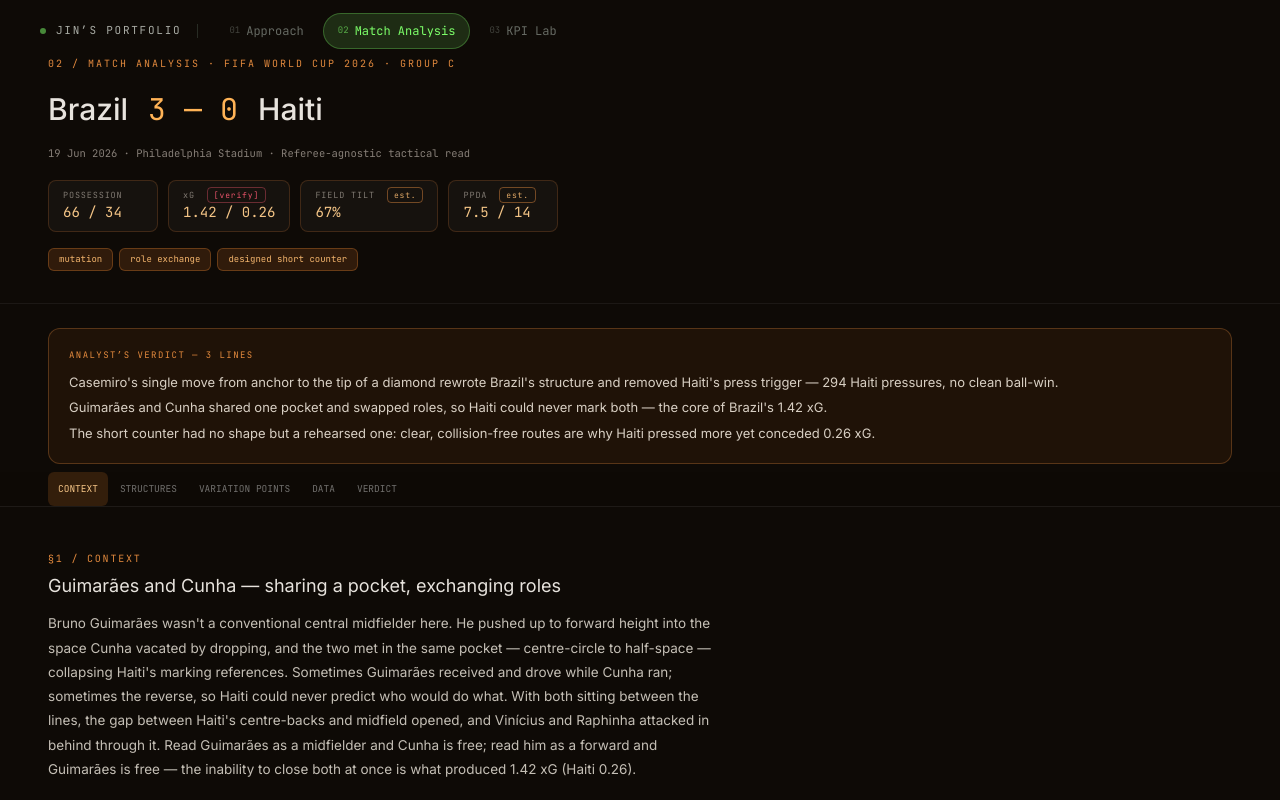
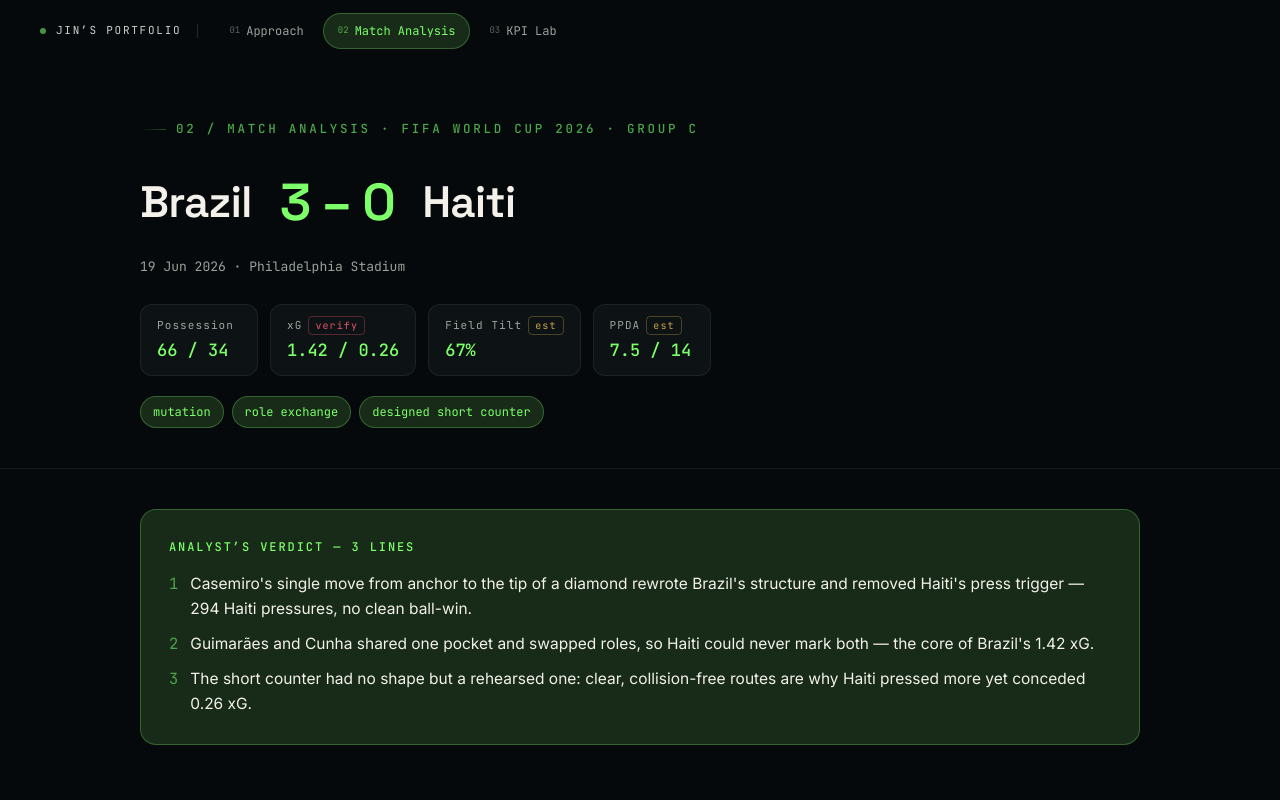
Before and after one commit to gksgurwls0218-crypto/jin-portfolio, a Next.js app: page /match-analysis/brazil-haiti in a window 1280 px wide. Shown: the top 800 px of the page. Built offline with nearby package versions, Linux system fonts and the light colour scheme.

Commit message:
Readability pass: lift muted text tokens, opaque nav, bigger index-card titles + detail labels, green-themed & enlarged match-detail header/verdict/body, remove essays sub-line

```diff
--- a/app/globals.css
+++ b/app/globals.css
@@ -21,11 +21,11 @@
   --green-soft:   rgba(125, 255, 106, 0.14);
   --green-line:   rgba(125, 255, 106, 0.28);
 
-  /* ── Ink (warm off-white on dark) ── */
+  /* ── Ink (warm off-white on dark) — kept legible, no faint greys ── */
   --ink:          #f3f1ea;
-  --ink-2:        rgba(228, 234, 226, 0.72);
-  --ink-3:        rgba(190, 202, 192, 0.5);
-  --ink-4:        rgba(160, 176, 164, 0.34);
+  --ink-2:        rgba(231, 237, 230, 0.88);
+  --ink-3:        rgba(205, 216, 207, 0.74);
+  --ink-4:        rgba(184, 198, 187, 0.60);
 
   /* ── Lines / edges ── */
   --edge:         rgba(180, 220, 190, 0.09);
@@ -84,7 +84,7 @@
 .t-hero    { font-size: clamp(46px, 8vw, 108px); line-height: 0.96; letter-spacing: -0.04em; font-weight: 700; }
 .t-section { font-size: clamp(32px, 5vw, 60px);  line-height: 1.02; letter-spacing: -0.028em; }
 .t-card    { font-size: clamp(19px, 2vw, 24px);  line-height: 1.12; letter-spacing: -0.015em; }
-.t-eyebrow { font-size: 11px; letter-spacing: 0.28em; text-transform: uppercase; }
+.t-eyebrow { font-size: 12.5px; letter-spacing: 0.22em; text-transform: uppercase; font-weight: 500; }
 
 /* Kicker line used before section titles */
 .kicker {
--- a/app/match-analysis/[slug]/page.tsx
+++ b/app/match-analysis/[slug]/page.tsx
@@ -4,7 +4,6 @@
 import { getMatchSlugs, getMatchSource } from "@/lib/mdx";
 import { mdxComponents } from "@/components/match/mdxComponents";
 import MatchHeader from "@/components/match/MatchHeader";
-import MatchNav from "@/components/match/MatchNav";
 
 export function generateStaticParams() {
   return getMatchSlugs().map((slug) => ({ slug }));
@@ -29,26 +28,27 @@
   const { frontmatter, content } = getMatchSource(slug);
 
   return (
-    <div style={{ background: "#0e0a06" }}>
+    <div style={{ background: "var(--stage)" }}>
       <MatchHeader frontmatter={frontmatter} />
 
-      <div className="px-6 md:px-12 pt-6">
-        <div className="rounded-xl p-5 mb-2" style={{ background: "rgba(255,130,40,.07)", border: "0.5px solid rgba(255,155,70,.26)" }}>
-          <p className="mono mb-2.5" style={{ fontSize: 9, letterSpacing: ".16em", color: "var(--amber-dim,rgba(255,155,70,.88))" }}>
-            ANALYST&rsquo;S VERDICT — 3 LINES
+      <div className="px-6 md:px-10 pt-10">
+        <div className="max-w-[1000px] mx-auto rounded-2xl p-7" style={{ background: "var(--green-soft)", border: "0.5px solid var(--green-line)" }}>
+          <p className="mono mb-4" style={{ fontSize: 12, fontWeight: 500, letterSpacing: ".16em", textTransform: "uppercase", color: "var(--green-bright)" }}>
+            Analyst&rsquo;s verdict — 3 lines
           </p>
           {frontmatter.verdict3?.map((line, i) => (
-            <p key={i} className="mb-1.5 last:mb-0" style={{ fontSize: 13, color: "rgba(232,224,212,.92)" }}>
-              {line}
+            <p key={i} className="mb-2.5 last:mb-0 flex gap-3" style={{ fontSize: 15.5, lineHeight: 1.6, color: "var(--ink)" }}>
+              <span className="mono shrink-0" style={{ color: "var(--green-mid)" }}>{i + 1}</span>
+              <span>{line}</span>
             </p>
           ))}
         </div>
       </div>
 
-      <MatchNav />
-
-      <div className="px-6 md:px-12 py-11 max-w-[880px]">
-        <MDXRemote source={content} components={mdxComponents} options={{ blockJS: false }} />
+      <div className="px-6 md:px-10 py-14">
+        <div className="max-w-[1000px] mx-auto">
+          <MDXRemote source={content} components={mdxComponents} options={{ blockJS: false }} />
+        </div>
       </div>
     </div>
   );
--- a/app/match-analysis/page.tsx
+++ b/app/match-analysis/page.tsx
@@ -25,7 +25,6 @@
           n: "02",
           label: "Essays",
           title: "The ideas, written out.",
-          desc: "Ideas, insights, etc..",
         },
       ]}
     />
--- a/components/DoorLanding.tsx
+++ b/components/DoorLanding.tsx
@@ -9,7 +9,7 @@
   eyebrow, title, accent, intro, doors,
 }: { eyebrow: string; title: string; accent: string; intro: string; doors: Door[] }) {
   return (
-    <section className="relative px-6 md:px-10 pt-40 pb-40" style={{ background: "var(--stage)" }}>
+    <section className="relative px-6 md:px-10 pt-44 pb-40" style={{ background: "var(--stage)" }}>
       <div className="max-w-[1120px] mx-auto">
         <Reveal>
           <p className="mono t-eyebrow kicker mb-7">{eyebrow}</p>
--- a/components/Nav.tsx
+++ b/components/Nav.tsx
@@ -25,9 +25,10 @@
       className="fixed top-0 left-0 right-0 z-50 flex items-center justify-between px-6 md:px-10"
       style={{
         height: 62,
-        background: scrolled ? "rgba(6,9,11,0.94)" : "transparent",
+        background: scrolled ? "#06090b" : "transparent",
         backdropFilter: scrolled ? "blur(18px) saturate(150%)" : "none",
         WebkitBackdropFilter: scrolled ? "blur(18px) saturate(150%)" : "none",
+        boxShadow: scrolled ? "0 1px 0 var(--edge-2)" : "none",
         borderBottom: `0.5px solid ${scrolled ? "var(--edge-2)" : "transparent"}`,
         transition: "background .4s var(--ease-out), border-color .4s var(--ease-out), backdrop-filter .4s var(--ease-out)",
       }}
--- a/components/kpi/KpiDetail.tsx
+++ b/components/kpi/KpiDetail.tsx
@@ -29,8 +29,8 @@
         <div className="flex flex-col gap-10">
           {blocks.map((b) => (
             <div key={b.label}>
-              <p className="mono t-eyebrow mb-4" style={{ color: "var(--ink-4)" }}>{b.label}</p>
-              <p style={{ fontSize: 17, lineHeight: 1.72, color: "var(--ink-2)" }}>{b.text}</p>
+              <p className="mono mb-4" style={{ fontSize: 13, fontWeight: 500, letterSpacing: "0.14em", textTransform: "uppercase", color: "var(--green-bright)" }}>{b.label}</p>
+              <p style={{ fontSize: 17.5, lineHeight: 1.75, color: "var(--ink)" }}>{b.text}</p>
             </div>
           ))}
         </div>
--- a/components/kpi/KpiIndex.tsx
+++ b/components/kpi/KpiIndex.tsx
@@ -42,13 +42,13 @@
                 onMouseEnter={enter(true)} onMouseLeave={enter(false)}
               >
                 <div className="flex items-center justify-between gap-3 mb-4">
-                  <span className="mono" style={{ fontSize: 10.5, color: "var(--ink-4)", letterSpacing: "0.06em" }}>{it.sub}</span>
+                  <span className="mono" style={{ fontSize: 12, fontWeight: 500, color: "var(--green-mid)", letterSpacing: "0.06em" }}>{it.sub}</span>
                   {it.badge && (
-                    <span className="mono" style={{ fontSize: 10, fontWeight: 500, color: it.badge.color, padding: "3px 9px", borderRadius: 20, background: it.badge.bg, border: `0.5px solid ${it.badge.border}` }}>{it.badge.label}</span>
+                    <span className="mono" style={{ fontSize: 11, fontWeight: 500, color: it.badge.color, padding: "3px 10px", borderRadius: 20, background: it.badge.bg, border: `0.5px solid ${it.badge.border}` }}>{it.badge.label}</span>
                   )}
                 </div>
-                <h2 className="display mb-3" style={{ fontSize: 18, color: "var(--ink)", lineHeight: 1.14, letterSpacing: "-0.01em" }}>{it.title}</h2>
-                <p className="mb-6" style={{ fontSize: 13.5, lineHeight: 1.6, color: "var(--ink-2)" }}>{it.short}</p>
+                <h2 className="display mb-3" style={{ fontSize: 22, color: "var(--ink)", lineHeight: 1.14, letterSpacing: "-0.01em" }}>{it.title}</h2>
+                <p className="mb-6" style={{ fontSize: 15, lineHeight: 1.62, color: "var(--ink-2)" }}>{it.short}</p>
                 <div className="mt-auto pt-4" style={{ borderTop: "0.5px solid var(--edge)" }}>
                   <EnterTag />
                 </div>
--- a/components/match/Context.tsx
+++ b/components/match/Context.tsx
@@ -3,8 +3,8 @@
 
 export default function Context({ heading, children }: { heading: string; children: ReactNode }) {
   return (
-    <MatchSectionShell id="context" kicker="§1 / CONTEXT" heading={heading}>
-      <div className="space-y-3 max-w-[680px]" style={{ fontSize: 13.5, lineHeight: 1.8, color: "rgba(222,216,206,.88)" }}>
+    <MatchSectionShell id="context" kicker="" heading={heading}>
+      <div className="space-y-3 max-w-[720px]" style={{ fontSize: 16.5, lineHeight: 1.75, color: "var(--ink-2)" }}>
         {children}
       </div>
     </MatchSectionShell>
--- a/components/match/MatchHeader.tsx
+++ b/components/match/MatchHeader.tsx
@@ -1,68 +1,54 @@
 import type { MatchFrontmatter } from "@/lib/mdx";
 
-function EstChip() {
+function Chip({ label, color }: { label: string; color: string }) {
   return (
-    <span className="mono ml-1.5 px-1.5 py-0.5 rounded" style={{ fontSize: 8, color: "rgba(255,190,115,.85)", border: "0.5px solid rgba(255,155,70,.4)" }}>
-      est.
+    <span className="mono ml-1.5 px-1.5 py-0.5 rounded" style={{ fontSize: 10, color, border: `0.5px solid ${color}55` }}>
+      {label}
     </span>
   );
 }
-function VerifyChip() {
+
+function Stat({ label, value, extra }: { label: string; value: string; extra?: React.ReactNode }) {
   return (
-    <span className="mono ml-1.5 px-1.5 py-0.5 rounded" style={{ fontSize: 8, color: "#e8536a", border: "0.5px solid rgba(232,83,106,.4)" }}>
-      [verify]
-    </span>
+    <div className="rounded-xl px-4 py-3" style={{ background: "var(--stage-3)", border: "0.5px solid var(--edge)", minWidth: 118 }}>
+      <div className="mono mb-1" style={{ fontSize: 11, letterSpacing: ".1em", color: "var(--ink-3)" }}>{label}{extra}</div>
+      <div className="mono" style={{ fontSize: 17, fontWeight: 500, color: "var(--green-bright)" }}>{value}</div>
+    </div>
   );
 }
 
 export default function MatchHeader({ frontmatter }: { frontmatter: MatchFrontmatter }) {
   const { competition, date, venue, home, away, stats, tags } = frontmatter;
   return (
-    <div className="px-6 md:px-12 pt-14 pb-8" style={{ borderBottom: "0.5px solid rgba(255,255,255,.06)" }}>
-      <p className="mono mb-4" style={{ fontSize: 10, letterSpacing: ".2em", color: "rgba(255,155,70,.88)" }}>
-        02 / MATCH ANALYSIS · {competition.toUpperCase()}
+    <div className="px-6 md:px-10 pt-28 pb-10" style={{ background: "var(--stage)", borderBottom: "0.5px solid var(--edge)" }}>
+      <div className="max-w-[1000px] mx-auto">
+        <p className="mono t-eyebrow kicker mb-6" style={{ color: "var(--green-mid)" }}>
+          02 / Match Analysis · {competition}
         </p>
-      <div className="flex items-baseline gap-5 flex-wrap mb-3.5">
-        <span className="font-medium" style={{ fontSize: 30, color: "rgba(238,234,228,.97)" }}>{home.name}</span>
-        <span className="mono" style={{ fontSize: 30, color: "var(--amber, #ffb356)" }}>{home.score} — {away.score}</span>
-        <span className="font-medium" style={{ fontSize: 30, color: "rgba(238,234,228,.97)" }}>{away.name}</span>
+        <div className="flex items-center gap-5 md:gap-7 flex-wrap mb-4">
+          <span className="display" style={{ fontSize: "clamp(26px,4vw,44px)", color: "var(--ink)", letterSpacing: "-0.02em" }}>{home.name}</span>
+          <span className="display" style={{ fontSize: "clamp(30px,5vw,52px)", color: "var(--green-bright)", letterSpacing: "-0.03em" }}>{home.score}&nbsp;–&nbsp;{away.score}</span>
+          <span className="display" style={{ fontSize: "clamp(26px,4vw,44px)", color: "var(--ink)", letterSpacing: "-0.02em" }}>{away.name}</span>
         </div>
-      <p className="mono mb-4.5" style={{ fontSize: 10.5, color: "rgba(215,205,195,.6)" }}>
-        {date} · {venue} · Referee-agnostic tactical read
+        <p className="mono mb-7" style={{ fontSize: 13, color: "var(--ink-3)" }}>
+          {date} · {venue}
         </p>
 
-      <div className="flex gap-2.5 flex-wrap mb-4">
-        <div className="rounded-lg px-3.5 py-2" style={{ background: "rgba(255,255,255,.035)", border: "0.5px solid rgba(255,145,60,.18)", minWidth: 110 }}>
-          <div className="mono" style={{ fontSize: 8.5, letterSpacing: ".1em", color: "rgba(215,205,195,.55)" }}>POSSESSION</div>
-          <div className="mono" style={{ fontSize: 14, color: "rgba(255,205,140,.95)" }}>{stats.possession[0]} / {stats.possession[1]}</div>
-        </div>
-        <div className="rounded-lg px-3.5 py-2" style={{ background: "rgba(255,255,255,.035)", border: "0.5px solid rgba(255,145,60,.18)", minWidth: 110 }}>
-          <div className="mono" style={{ fontSize: 8.5, letterSpacing: ".1em", color: "rgba(215,205,195,.55)" }}>
-            xG {stats.xg.verify && <VerifyChip />}
-          </div>
-          <div className="mono" style={{ fontSize: 14, color: "rgba(255,205,140,.95)" }}>{stats.xg.value[0]} / {stats.xg.value[1]}</div>
-        </div>
-        <div className="rounded-lg px-3.5 py-2" style={{ background: "rgba(255,255,255,.035)", border: "0.5px solid rgba(255,145,60,.18)", minWidth: 110 }}>
-          <div className="mono" style={{ fontSize: 8.5, letterSpacing: ".1em", color: "rgba(215,205,195,.55)" }}>
-            FIELD TILT {stats.fieldTilt.est && <EstChip />}
-          </div>
-          <div className="mono" style={{ fontSize: 14, color: "rgba(255,205,140,.95)" }}>{stats.fieldTilt.value}%</div>
-        </div>
-        <div className="rounded-lg px-3.5 py-2" style={{ background: "rgba(255,255,255,.035)", border: "0.5px solid rgba(255,145,60,.18)", minWidth: 110 }}>
-          <div className="mono" style={{ fontSize: 8.5, letterSpacing: ".1em", color: "rgba(215,205,195,.55)" }}>
-            PPDA {stats.ppda.est && <EstChip />}
-          </div>
-          <div className="mono" style={{ fontSize: 14, color: "rgba(255,205,140,.95)" }}>{stats.ppda.value[0]} / {stats.ppda.value[1]}</div>
-        </div>
+        <div className="flex gap-3 flex-wrap mb-5">
+          <Stat label="Possession" value={`${stats.possession[0]} / ${stats.possession[1]}`} />
+          <Stat label="xG" value={`${stats.xg.value[0]} / ${stats.xg.value[1]}`} extra={stats.xg.verify ? <Chip label="verify" color="#e8536a" /> : null} />
+          <Stat label="Field Tilt" value={`${stats.fieldTilt.value}%`} extra={stats.fieldTilt.est ? <Chip label="est" color="#c9a24a" /> : null} />
+          <Stat label="PPDA" value={`${stats.ppda.value[0]} / ${stats.ppda.value[1]}`} extra={stats.ppda.est ? <Chip label="est" color="#c9a24a" /> : null} />
         </div>
 
-      <div className="flex gap-1.5 flex-wrap">
+        <div className="flex gap-2 flex-wrap">
           {tags.map((t) => (
-          <span key={t} className="mono px-2.5 py-1 rounded-md" style={{ fontSize: 9, background: "rgba(255,135,45,.14)", color: "rgba(255,190,115,.94)", border: "0.5px solid rgba(255,145,55,.28)" }}>
+            <span key={t} className="mono px-3 py-1.5 rounded-full" style={{ fontSize: 12, background: "var(--green-soft)", color: "var(--green-bright)", border: "0.5px solid var(--green-line)" }}>
               {t}
             </span>
           ))}
         </div>
       </div>
+    </div>
   );
 }
--- a/components/match/MatchSectionShell.tsx
+++ b/components/match/MatchSectionShell.tsx
@@ -9,9 +9,11 @@
 
 export default function MatchSectionShell({ id, kicker, heading, children }: Props) {
   return (
-    <section id={id} className="scroll-mt-16 mt-10 first:mt-0">
-      <span className="mono block mb-1.5" style={{ fontSize: 10, color: "var(--amber-dim, rgba(255,155,70,.88))", letterSpacing: ".18em" }}>{kicker}</span>
-      <h2 className="mb-3" style={{ fontSize: 18, color: "rgba(238,234,228,.97)" }}>{heading}</h2>
+    <section id={id} className="scroll-mt-16 mt-12 first:mt-0">
+      {kicker && (
+        <span className="mono block mb-2" style={{ fontSize: 12, fontWeight: 500, color: "var(--green-mid)", letterSpacing: ".16em" }}>{kicker}</span>
+      )}
+      <h2 className="display mb-4" style={{ fontSize: "clamp(20px,2.4vw,26px)", lineHeight: 1.15, letterSpacing: "-0.02em", color: "var(--ink)" }}>{heading}</h2>
       {children}
     </section>
   );
--- a/components/match/mdxComponents.tsx
+++ b/components/match/mdxComponents.tsx
@@ -23,12 +23,12 @@
   PassNetwork,
   ShapeMorph,
   p: (props: React.ComponentProps<"p">) => (
-    <p style={{ fontSize: 13.5, lineHeight: 1.8, color: "rgba(222,216,206,.88)", marginBottom: 12 }} {...props} />
+    <p style={{ fontSize: 16.5, lineHeight: 1.75, color: "var(--ink-2)", marginBottom: 14 }} {...props} />
   ),
   strong: (props: React.ComponentProps<"strong">) => (
-    <strong style={{ color: "rgba(238,234,228,.97)", fontWeight: 600 }} {...props} />
+    <strong style={{ color: "var(--ink)", fontWeight: 600 }} {...props} />
   ),
   em: (props: React.ComponentProps<"em">) => (
-    <em style={{ color: "rgba(230,225,255,.9)" }} {...props} />
+    <em style={{ color: "var(--green-bright)", fontStyle: "normal", fontWeight: 500 }} {...props} />
   ),
 };
```
Lines whose indentation alone changed are shown as unchanged.
